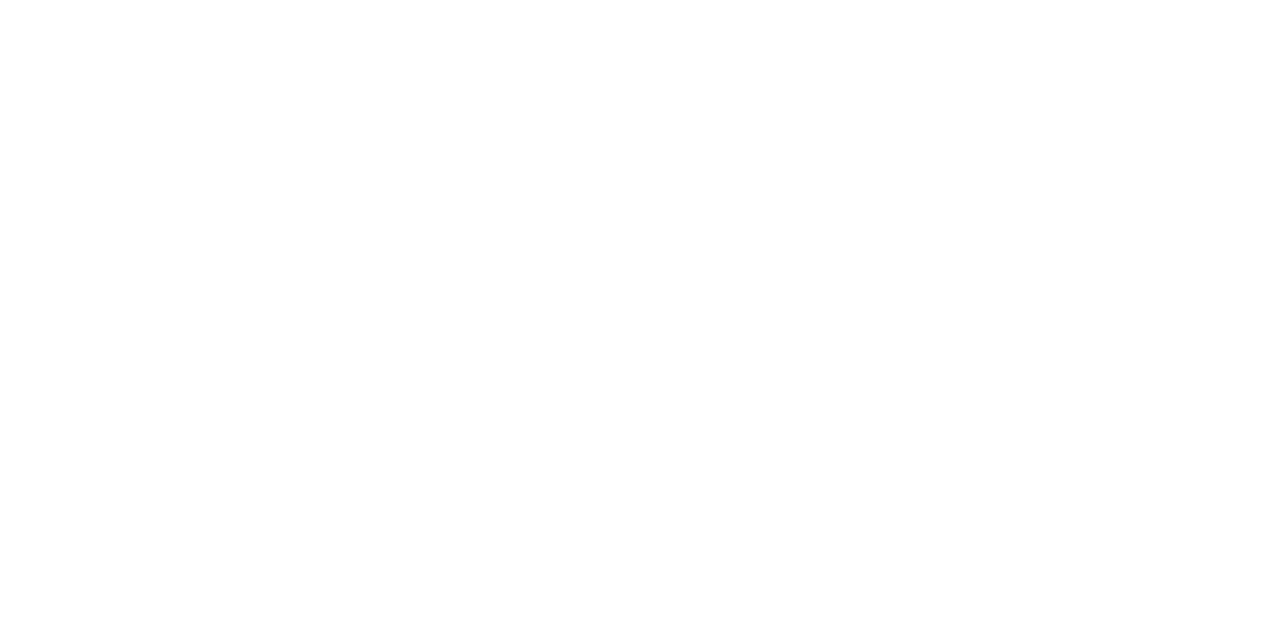
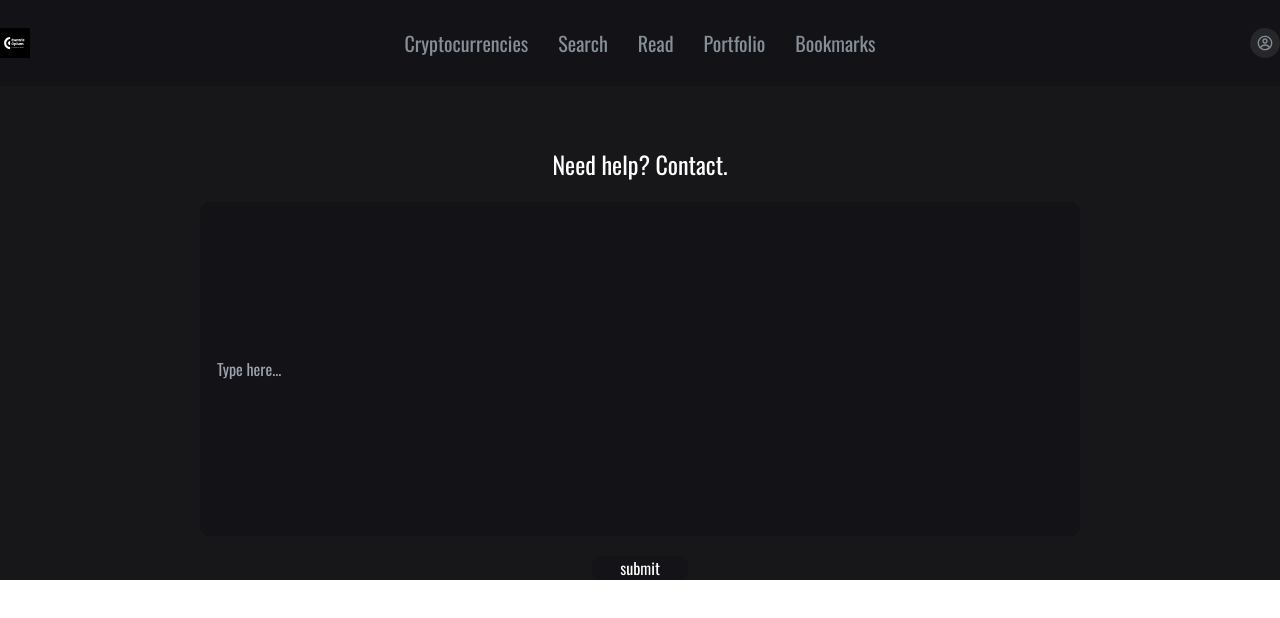
Before and after one commit to ilyastorunn/currency-tracker, a React (Vite) app: page /contact in a window 1280 px wide. Before the commit this address had no page. Shown: the top 618 px of the page. Built offline with nearby package versions, Linux system fonts and the light colour scheme.

Commit message:
feat: Complete Contact Page and Button Component with minor adjustments remaining.

```diff
--- a/src/App.jsx
+++ b/src/App.jsx
@@ -5,6 +5,7 @@
 import CryptoHome from "./Pages/CryptoHome";
 import Login from "./Pages/Login";
 import SignUp from "./Pages/SignUp";
+import Contact from "./Pages/Contact";
 import Trending from "./Components/Trending";
 import Stock from "./Components/Stock";
 
@@ -19,6 +20,7 @@
         <Route path="trending" element={<Trending/>} />
         <Route path="login" element={<Login />} />
         <Route path="signup" element={<SignUp />} />
+        <Route path="contact" element={<Contact />} />
       </Routes>
     </BrowserRouter>
   );
--- a/src/Components/Header.jsx
+++ b/src/Components/Header.jsx
@@ -1,13 +1,22 @@
+import logo from "../pics/logo.svg";
+import { CgProfile } from "react-icons/cg";
+
 export default function Header() {
   return (
-    <div className="sticky top-0 w-full bg-[#181A20] z-50 flex justify-center">
-      <div className="inline-flex flex-col px-24 py-5 border-solid border-2 border-[#808080] rounded-[32px] bg-[#808080]">
-        <div className="flex items-start gap-9 uppercase text-xl font-medium text-white bg-[#808080]">
-          <div className="bg-[#808080]">home</div>
-          <div className="bg-[#808080]">stock</div>
-          <div className="bg-[#808080]">currencies</div>
-          <div className="bg-[#808080]">crypto</div>
-          <div className="bg-[#808080]">contact</div>
+    <div className="bg-[#131217] py-7">
+      <div className="container mx-auto flex items-center justify-between">
+        <div className="flex items-center">
+          <img src={logo} alt="website logo" className="w-[30px] h-[30px]" />
+        </div>
+        <div className="hidden md:flex items-center gap-[30px] text-[#868F97]">
+          <span className="text-[20px]">Cryptocurrencies</span>
+          <span className="text-[20px]">Search</span>
+          <span className="text-[20px]">Read</span>
+          <span className="text-[20px]">Portfolio</span>
+          <span className="text-[20px]">Bookmarks</span>
+        </div>
+        <div className="flex items-center justify-center w-[30px] h-[30px] bg-zinc-800 rounded-full">
+          <CgProfile className="text-[#868F97]" />
         </div>
       </div>
     </div>
--- /dev/null
+++ b/src/Pages/Contact.jsx
@@ -0,0 +1,22 @@
+import Header from "../Components/Header";
+
+export default function Contact() {
+  return (
+    <>
+      <div>
+        <Header />
+        <div className="flex flex-1 flex-col items-center justify-center gap-5 pt-[60px] bg-[#171719]">
+          <p className="text-[24px] text-white">Need help? Contact.</p>
+          <input
+            className="w-full max-w-[880px] h-[334px] sm:h-[300px] md:h-[334px] p-4 border border-[#131217] resize-none rounded-[10px] bg-[#131217]"
+            type="textarea"
+            placeholder="Type here..."
+          />
+          <button className="bg-[#131217cc] text-[16px] text-white rounded-lg">
+            <span className="py-15 px-7">submit</span>
+          </button>
+        </div>
+      </div>
+    </>
+  );
+}
```
